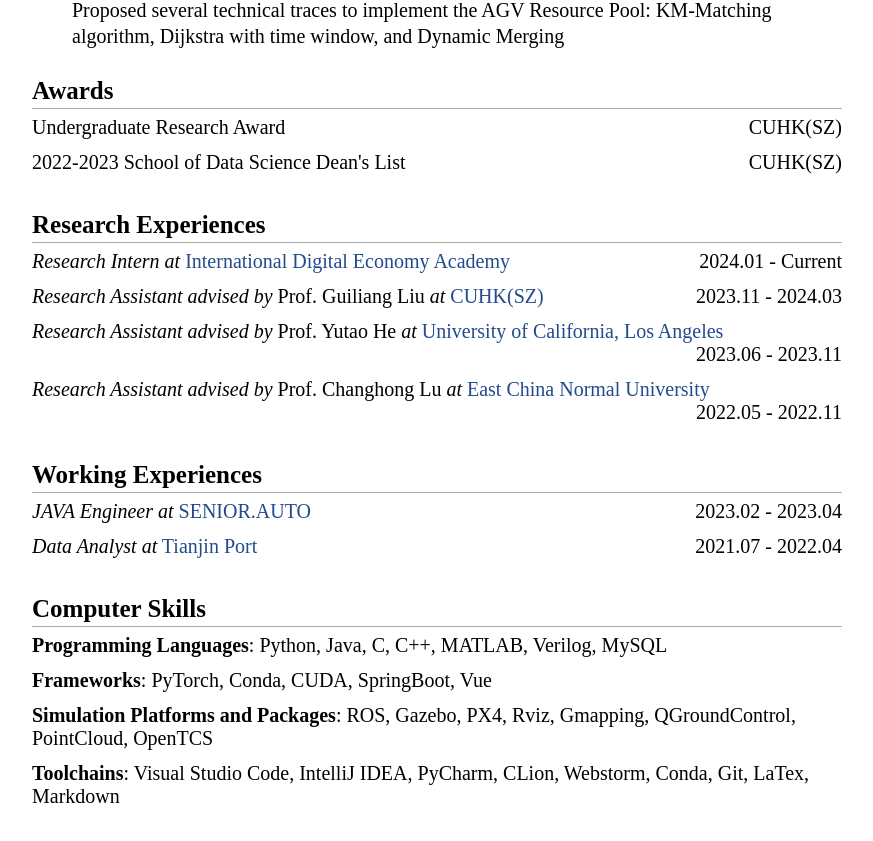
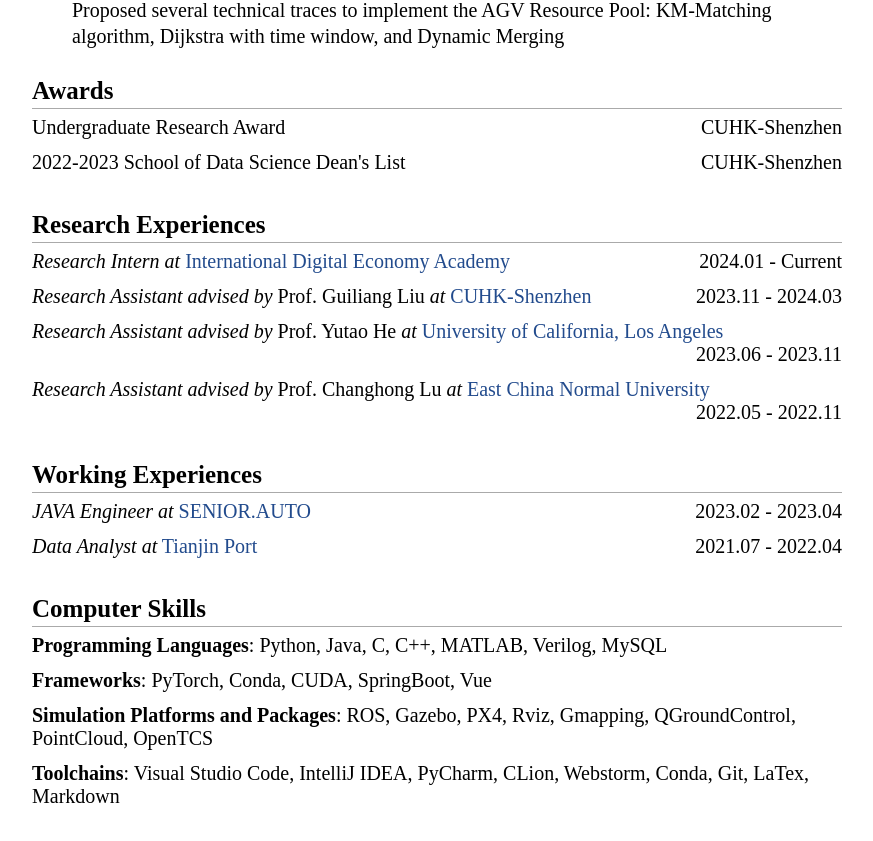
Before and after one commit to GuanlinWU123/guanlinwu123.github.io, a plain HTML site: page index.html in a window 1280 px wide. Shown: the part 1389-2230 px from the top of the page, without its empty margins (203-1076 px from the left). Drawn offline with nearby package versions, Linux system fonts and the light colour scheme.

Commit message:
modified CUHK-Shenzhen

```diff
--- a/index.html
+++ b/index.html
@@ -35,7 +35,7 @@
 <!--<a href="http://appsrv.cse.cuhk.edu.hk/~hlbai/CV_Haoli.pdf">[CV]</A>-->
 <p></p>
 
-    <strong className="text-stone-100">Senior Undergraduate</strong> at The Chinese University of Hong Kong, Shenzhen (CUHK(SZ)).
+    <strong className="text-stone-100">Senior Undergraduate</strong> at The Chinese University of Hong Kong, Shenzhen (CUHK-Shenzhen).
     My research interests includes <strong className="text-stone-100">Operation Research</strong>, <strong className="text-stone-100"> Reinforcement Learning</strong>,
     <strong className="text-stone-100">Computer Vision</strong> and <strong className="text-stone-100">Robotics</strong>.
 
@@ -371,12 +371,12 @@
 <h2>Awards</h2>
     <div style="overflow:hidden;margin-bottom: 0.6em">
         <div style="float:left;">Undergraduate Research Award</div>
-        <div style="float:right;">CUHK(SZ)</div>
+        <div style="float:right;">CUHK-Shenzhen</div>
     </div>
 
     <div style="overflow:hidden;margin-bottom: 0.6em">
      <div style="float:left;">2022-2023 School of Data Science Dean's List</div>
-     <div style="float:right;">CUHK(SZ)</div>
+     <div style="float:right;">CUHK-Shenzhen</div>
     </div>
 <!--    -->
 <!--    <div style="overflow:hidden;margin-bottom: 0.6em">-->
@@ -421,7 +421,7 @@
     </div>
 
     <div style="overflow:hidden;margin-bottom: 0.6em">
-        <div style="float:left;"><i>Research Assistant advised by</i> Prof. Guiliang Liu <i>at</i> <a href="https://www.cuhk.edu.cn/en">CUHK(SZ)</a></div>
+        <div style="float:left;"><i>Research Assistant advised by</i> Prof. Guiliang Liu <i>at</i> <a href="https://www.cuhk.edu.cn/en">CUHK-Shenzhen</a></div>
         <div style="float:right;">2023.11 - 2024.03 </div>
     </div>
 
```
